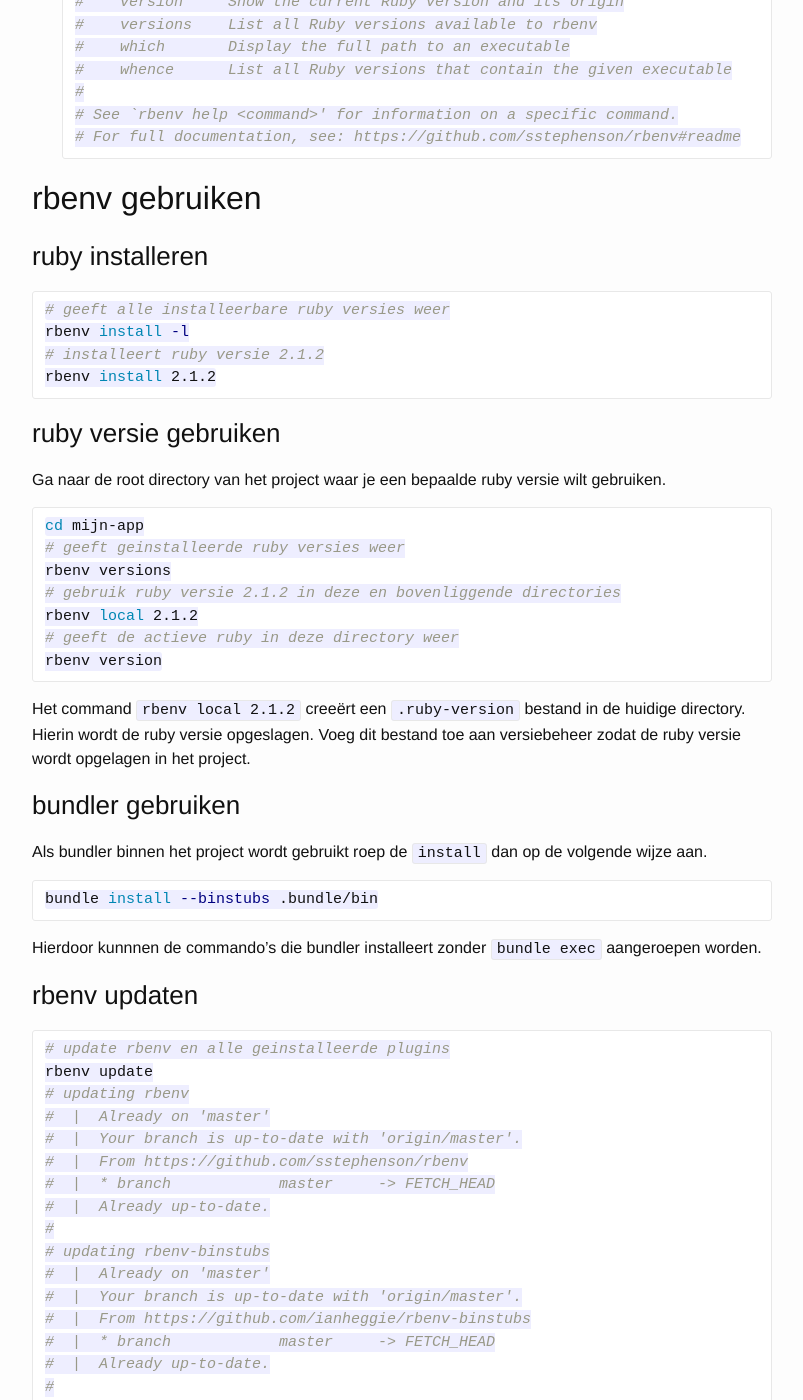
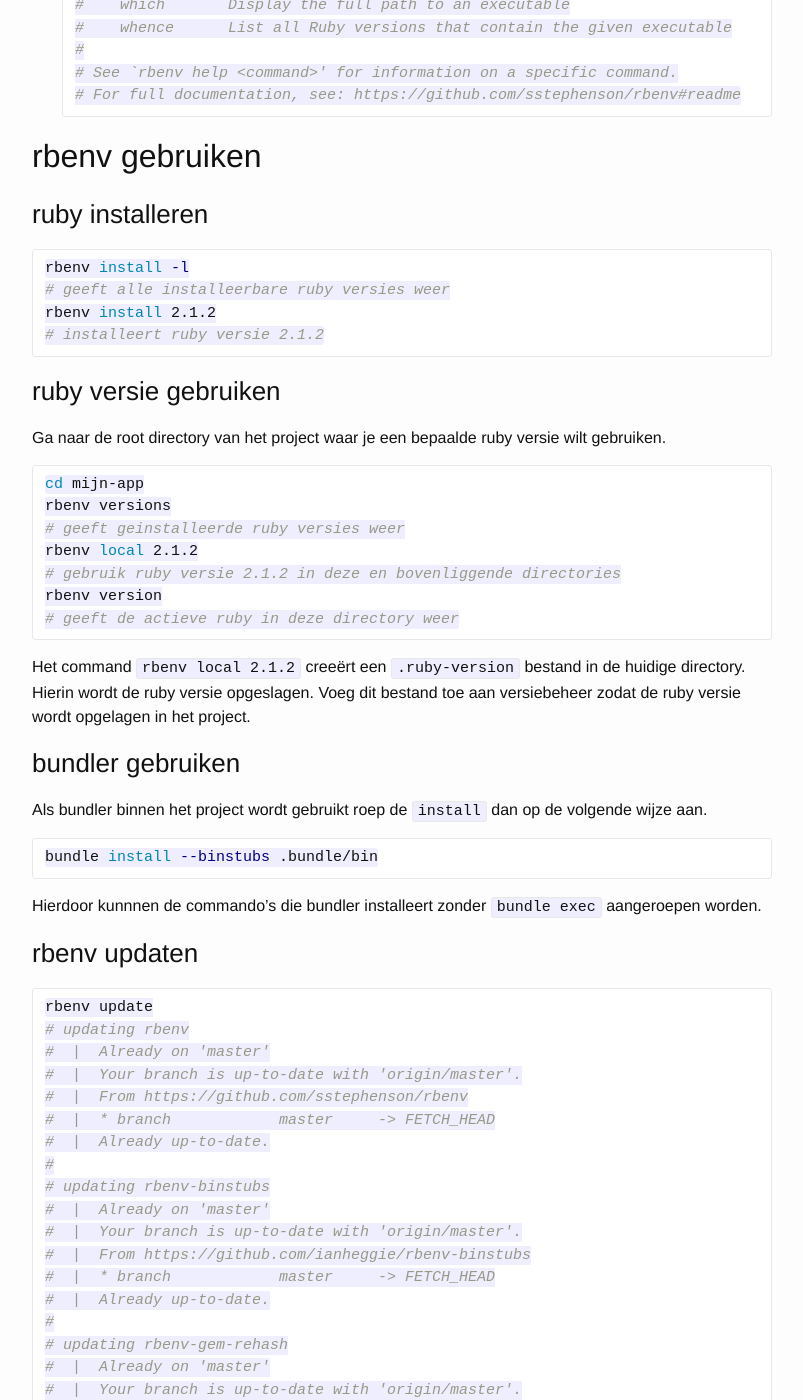
Before and after one commit to robkorv/robkorv.github.io, a Jekyll site: the page built from _posts/2014-08-16-een-ruby-omgeving-per-project-in-ubuntu.markdown, in a window 1280 px wide and 1400 px high, scrolled down 1069 px. Shown: the whole window, without its empty margins (238-1041 px from the left). Built offline with Jekyll 4.4.1, drawn with Linux system fonts in a browser that asks for light colours; some of the changed text lies outside the part shown.

Commit message:
post update

```diff
--- a/_posts/2014-08-16-een-ruby-omgeving-per-project-in-ubuntu.markdown
+++ b/_posts/2014-08-16-een-ruby-omgeving-per-project-in-ubuntu.markdown
@@ -1,6 +1,6 @@
 ---
 layout: post
-title:  "Een Ruby omgeving per project in Ubuntu"
+title:  "Een ruby omgeving per project in Ubuntu"
 date:   2014-08-16 14:31:26
 categories: ruby ubuntu
 ---
@@ -60,10 +60,10 @@
 ### ruby installeren
 
 ~~~bash
+rbenv install -l
 # geeft alle installeerbare ruby versies weer
-rbenv install -l
+rbenv install 2.1.2
 # installeert ruby versie 2.1.2
-rbenv install 2.1.2
 ~~~
 
 ### ruby versie gebruiken
@@ -73,12 +73,12 @@
 
 ~~~bash
 cd mijn-app
+rbenv versions
 # geeft geinstalleerde ruby versies weer
-rbenv versions
+rbenv local 2.1.2
 # gebruik ruby versie 2.1.2 in deze en bovenliggende directories
-rbenv local 2.1.2
+rbenv version
 # geeft de actieve ruby in deze directory weer
-rbenv version
 ~~~
 
 Het command `rbenv local 2.1.2` creeërt een `.ruby-version` bestand in de huidige
@@ -100,7 +100,6 @@
 ### rbenv updaten
 
 ~~~bash
-# update rbenv en alle geinstalleerde plugins
 rbenv update
 # updating rbenv
 #  |  Already on 'master'
```
